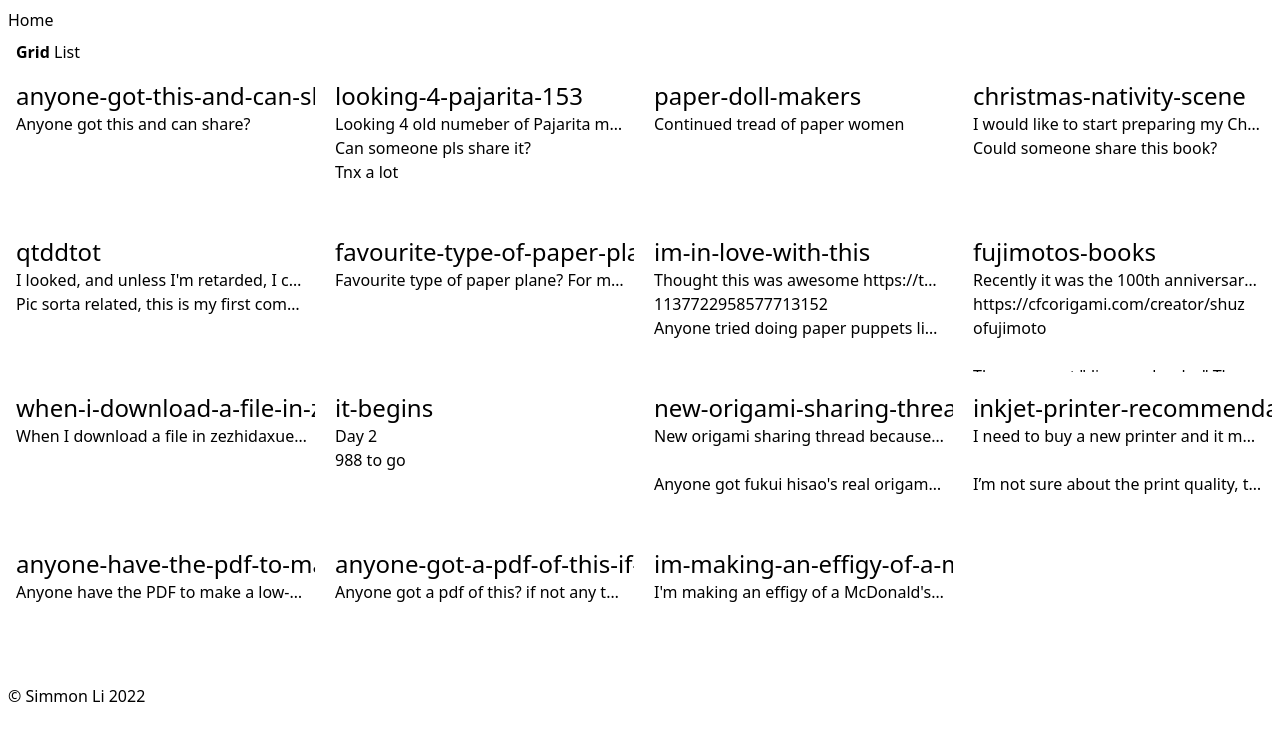
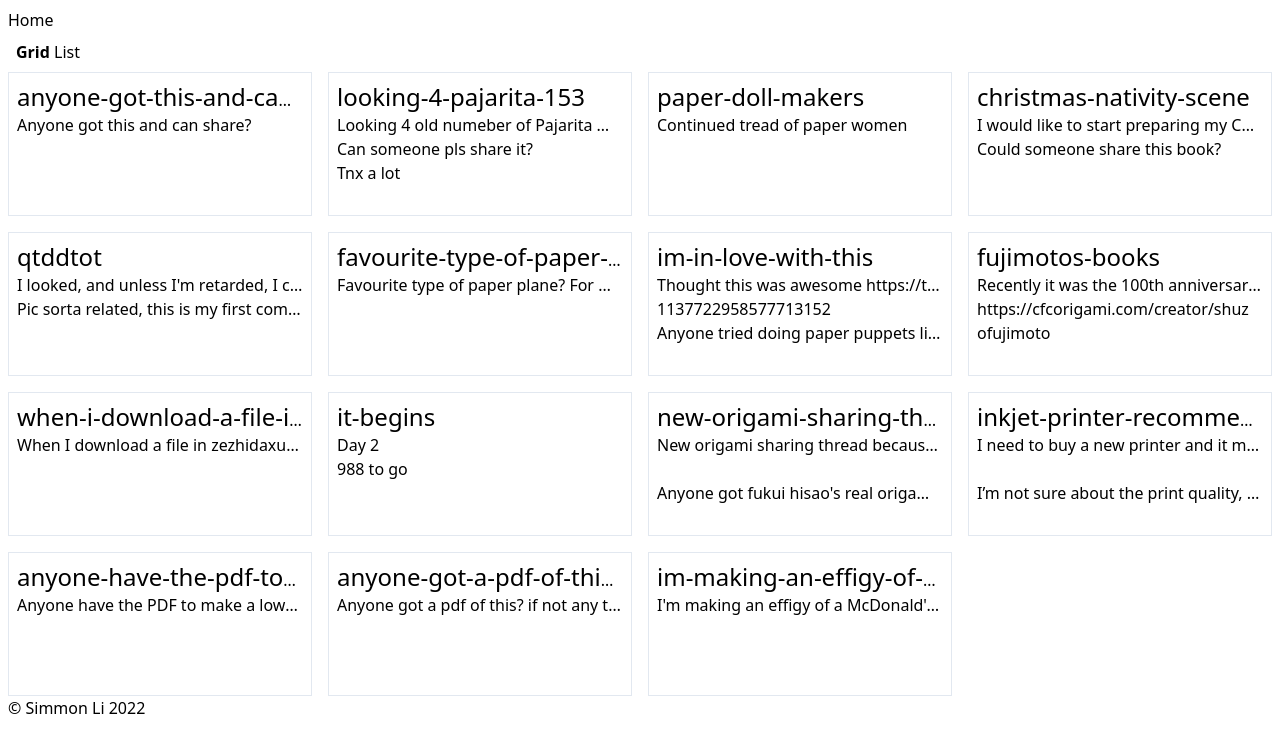
Before and after one commit to crespire/pv-technical, a React (Create React App) app: page / in a window 1280 px wide. Shown: the top 752 px of the page. Built offline with nearby package versions, Linux system fonts and the light colour scheme.

Commit message:
feat: add a bit of style and hover effect for displays

```diff
--- a/src/components/GridDisplay.tsx
+++ b/src/components/GridDisplay.tsx
@@ -3,7 +3,7 @@ import ThreadPreview from "./ThreadPreview";
 
 function GridDisplay({threads}: {threads: ThreadModel[]}) {
   return (
-    <main className="grid grid-cols-2 gap-1 md:grid-cols-3 md:gap-2 lg:grid-cols-4 lg:gap-3">
+    <main className="grid grid-cols-2 gap-2 md:grid-cols-3 md:gap-3 lg:grid-cols-4 lg:gap-4">
       { threads.map((thread, index) => {
         return <ThreadPreview key={index} thread={thread} />
       })}
--- a/src/components/ListDisplay.tsx
+++ b/src/components/ListDisplay.tsx
@@ -4,7 +4,7 @@ import ThreadPreview from "./ThreadPreview";
 function ListDisplay({threads}: {threads: ThreadModel[]}) {
 
   return (
-    <main className="flex flex-col">
+    <main className="flex flex-col gap-2">
       { threads.map((thread, index) => {
         return <ThreadPreview key={index} thread={thread} />
       })}
--- a/src/components/ThreadPreview.tsx
+++ b/src/components/ThreadPreview.tsx
@@ -16,8 +16,8 @@ function ThreadPreview({thread}: {thread: ThreadModel}) {
   }
 
   return (
-    <article className="p-2 max-w-prose h-36 max-h-36 truncate">
-      <header>
+    <article className="p-2 bg-inherit border border-solid border-slate-200 drop-shadow-none max-w-prose h-36 max-h-36 truncate transition ease-in-out duration-100 hover:-translate-y-1 hover:translate-x-1 hover:shadow-lg hover:z-100">
+      <header className="truncate">
         <span ref={spanRef} className="text-2xl" onMouseOver={showTooltip} onMouseLeave={removeTooltip}>{ thread.posts[0].semantic_url}</span>
       </header>
       <main dangerouslySetInnerHTML={cleanCom(thread.posts[0].com)} className="truncate"></main>
```
